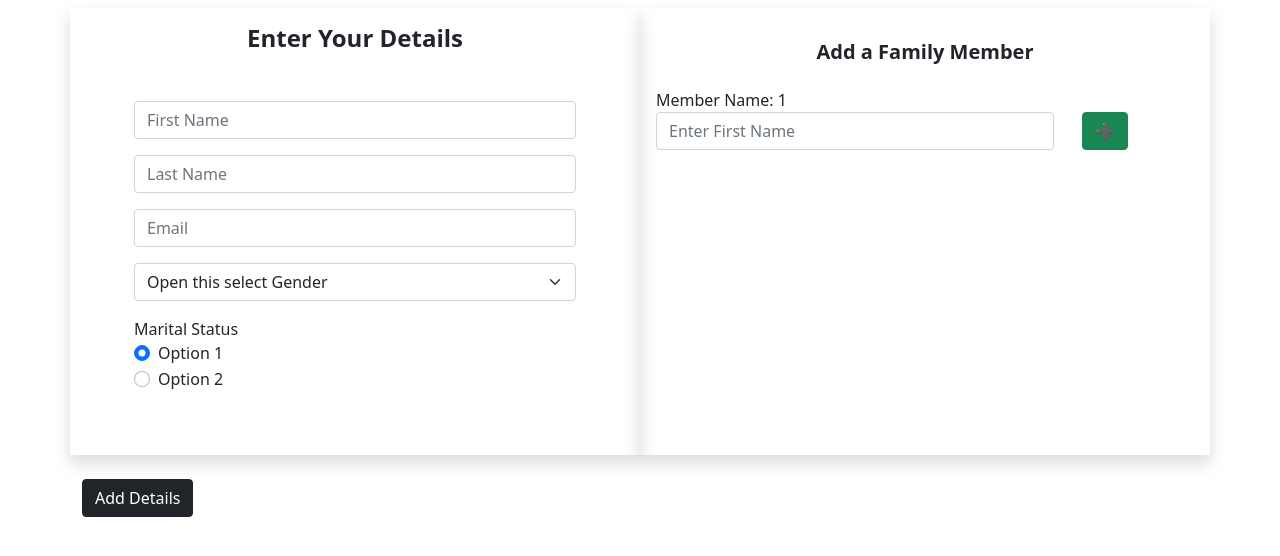
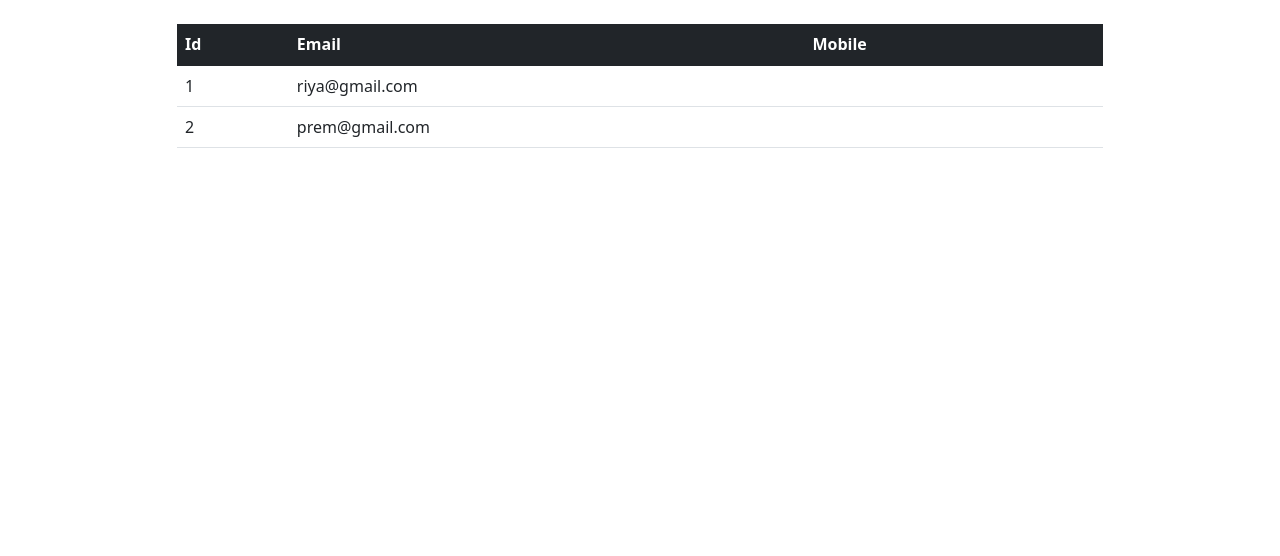
Before and after one commit to Ria1231/final_exam, a React (Create React App) app: page / in a window 1280 px wide. Shown: the top 556 px of the page. Built offline with nearby package versions, Linux system fonts and the light colour scheme.

Commit message:
redux concept - creating store, actions, reducers

```diff
--- a/src/App.js
+++ b/src/App.js
@@ -2,12 +2,26 @@ import logo from './logo.svg';
 import './App.css';
 import { FormCreate } from './components/FormCreate';
 import 'bootstrap/dist/css/bootstrap.min.css';
+import { BrowserRouter,Switch,Route } from 'react-router-dom';
+import { Provider } from 'react-redux';
+import store from './Store';
+import FormList from './components/FormList';
+
+store.subscribe(()=>console.log(store.getState()));
 
 
 function App() {
   return (
     <>
-      <FormCreate />
+      {/* <FormCreate /> */}
+      <Provider store={store}>
+        <BrowserRouter>
+          <Switch>
+            <Route path="/" exact component={FormList} />
+          </Switch>
+        </BrowserRouter>
+      </Provider>
+
     </>
   );
 }
--- /dev/null
+++ b/src/Reducer/RootReducer.jsx
@@ -0,0 +1,8 @@
+import { combineReducers } from "redux";
+
+import { UserReducer } from "./UserReducer";
+
+
+export default combineReducers({
+    users:UserReducer,
+});
--- /dev/null
+++ b/src/Reducer/UserReducer.jsx
@@ -0,0 +1,39 @@
+const initialstate = {
+    users: [
+      {
+        id: 1,
+        FirstName:'Riya',
+        LastName:'Panchal',
+        Email: "riya@gmail.com",
+        Gender:'Female',
+        MartialStatus:'Unmarried',
+        Member:['Prem','Pratham']
+      },
+      {
+        id: 2,
+        FirstName:'Prem',
+        LastName:'Panchal',
+        Email: "prem@gmail.com",
+        Gender:'Male',
+        MartialStatus:'Married',
+        Member:['Anjali','Pratham']
+      }
+    ]
+ }
+
+ export const UserReducer = (state = initialstate, action) => {
+  switch (action.type) {
+    case "CREATE_USER":
+    {
+      console.log("addReducer", action)
+      console.log("state", state)
+      return {
+        ...state,
+        contacts: [action.payload, ...state.contacts],
+      };
+
+    }
+    default:
+      return state;
+  }
+ }
--- /dev/null
+++ b/src/Store.jsx
@@ -0,0 +1,6 @@
+import { createStore } from "redux";
+import RootReducer from "./Reducer/RootReducer";
+
+const store = createStore(RootReducer);
+
+export default store;
--- /dev/null
+++ b/src/actions/UserAction.jsx
@@ -0,0 +1,7 @@
+export const AddUser = (userdata) => (
+    console.log("addContactAction", userdata),
+    {
+        type: "CREATE_USER",
+        payload: userdata,
+    }
+);
--- a/src/components/FormCreate/index.jsx
+++ b/src/components/FormCreate/index.jsx
@@ -6,7 +6,7 @@ export const FormCreate = () => {
 
     const [fname, setFname] = useState('');
     const [lname, setLname] = useState('');
-    // const [email, setEmail] = useState('');
+    const [email, setEmail] = useState('');
     const [gender, setGender] = useState('');
     const [marital, setMarital] = useState('');
 
@@ -32,23 +32,24 @@ export const FormCreate = () => {
 
       const onInputChange = (e) => {
         const {name, value}= e.target;
-        console.log('Input value: ', value);
+        console.log('Input value: ', name,value);
 
         const re = /^[A-Za-z]+$/;
-        const reg= /^[a-zA-Z0-9._-]+@[a-zA-Z0-9._-]+\\.+[a-z._-]+/;
+        const emailPattern = /^(([^<>()\[\]\\.,;:\s@"]+(\.[^<>()\[\]\\.,;:\s@"]+)*)|(".+"))@((\[[0-9]{1,3}\.[0-9]{1,3}\.[0-9]{1,3}\.[0-9]{1,3}])|(([a-zA-Z\-0-9]+\.)+[a-zA-Z]{2,}))$/;
         ;
-        if (value === "" || re.test(value)) {
-            setFormvalue({...formvalue, [name]: value});
-        }
-        if(name=='email'){
-
-            if (value === "" || reg.test(value)) {
+        if(name!='email'){
+            if (value === "" || re.test(value)) {
                 setFormvalue({...formvalue, [name]: value});
             }
-        }
-        if(name='gender'){
+            if(name=='marital_status'){
+                setMarital(value);
+            }
+
+        }else{
+        // if(emailPattern.test(value)){
             setFormvalue({...formvalue, [name]: value});
-        }
+        // }
+    }
 
       }
 
@@ -59,10 +60,13 @@ export const FormCreate = () => {
       }
 
       const submithandler = (e) => {
+
         const data={
             fname:formvalue.fname,
             lname:formvalue.lname,
-            gender:formvalue.gender
+            email:formvalue.email,
+            gender:formvalue.gender,
+            martial:marital
         }
         console.log(data);
       }
@@ -124,10 +128,10 @@ export const FormCreate = () => {
                 <div class="form-group col-md-12 mt-3">
                 <label class="form-check-label" for="radio2">Marital Status</label>
                 <div class="form-check">
-                    <input type="radio" class="form-check-input" id="radio1" name="marital_status" value="option1" checked />Option 1
+                    <input type="radio" class="form-check-input" id="radio1" name="marital_status" value="married" onChange={onInputChange} />Married
                 </div>
                 <div class="form-check">
-                    <input type="radio" class="form-check-input" id="radio2" name="marital_status" value="option2" />Option 2
+                    <input type="radio" class="form-check-input" id="radio2" name="marital_status" value="Unmarried" onChange={onInputChange} />Unmarried
                 </div>
                 </div>
 
@@ -142,7 +146,7 @@ export const FormCreate = () => {
               <div className="row mb-3 ">
                  <div class="form-group col-md-9">
                  <label >Member Name: </label> {i+1}
-                  <input type="text"  name="member_name" class="form-control"  placeholder="Enter First Name" onChange={ e=>handleinputchange(e,i)} />
+                  <input type="text"  name="member_name" class="form-control"  placeholder="Enter Member Name" onChange={ e=>handleinputchange(e,i)} />
                </div>
 
                <div class="form-group col-md-3 mt-4">
--- /dev/null
+++ b/src/components/FormList/index.jsx
@@ -0,0 +1,76 @@
+import { useSelector } from "react-redux";
+import { useDispatch } from "react-redux";
+import React, { useState, useEffect } from "react";
+import { Link } from "react-router-dom";
+import { useHistory } from "react-router-dom";
+import { AddUser } from "../../actions/UserAction";
+
+
+
+export default function FormList() {
+  let history = useHistory();
+  const dispatch = useDispatch();
+
+  const submithandler = () => {
+
+
+    history.push("/ContactForm");
+  }
+//   const edithandler = (data) => {
+
+//     dispatch(EditContact(data));
+//     history.push("/ContactForm");
+//   }
+
+  const userSelector = useSelector((state) => state.users.users)
+
+  return (
+    <div className="container">
+      <div className="row d-flex flex-column">
+
+        <div className="col-md-10 mx-auto my-4">
+          <table className="table table-hover">
+            <thead className="table-header bg-dark text-white">
+              <tr>
+                <th scope="col">Id</th>
+                <th scope="col">Email</th>
+                <th scope="col">Mobile</th>
+                <th scope="col"></th>
+              </tr>
+            </thead>
+            <tbody>
+              {userSelector.map(users => (
+                <tr>
+                  <td>{users.id}</td>
+                  <td>{users.Email}</td>
+                  <td>{users.Number}</td>
+                  <td>
+
+                    {/* <button
+                      type="button"
+                      onClick={() => dispatch(DeleteContact(contacts.id))}
+                      // onClick={deleteda}
+                      className="btn btn-sm btn-danger mx-3"
+                    >
+                      Delete
+                    </button>
+                    <Link to={`/edit/${contacts.id}`}>
+                      <span>edit</span>
+                    </Link> */}
+                    {/* <button onClick={() => edithandler(contacts)}> Update</button> */}
+                    {/* <button onClick={() => edithandler(contacts)} className="btn btn-outline-dark btn-sm ">Update</button> */}
+                  </td>
+                </tr>
+              ))}
+            </tbody>
+          </table>
+          {/* <button type="button" onClick={submithandler} className="btn btn-outline-dark btn-sm ">Add Contact</button> */}
+        </div>
+      </div>
+    </div>
+
+  );
+
+
+
+}
--- a/src/index.js
+++ b/src/index.js
@@ -3,12 +3,13 @@ import ReactDOM from 'react-dom/client';
 import './index.css';
 import App from './App';
 import reportWebVitals from './reportWebVitals';
+import { BrowserRouter } from 'react-router-dom';
 
 const root = ReactDOM.createRoot(document.getElementById('root'));
 root.render(
-  <React.StrictMode>
+  <BrowserRouter>
     <App />
-  </React.StrictMode>
+  </BrowserRouter>
 );
 
 // If you want to start measuring performance in your app, pass a function
```
Also changed, not shown: 1 other file (tests, documents, lock files or other folders).
